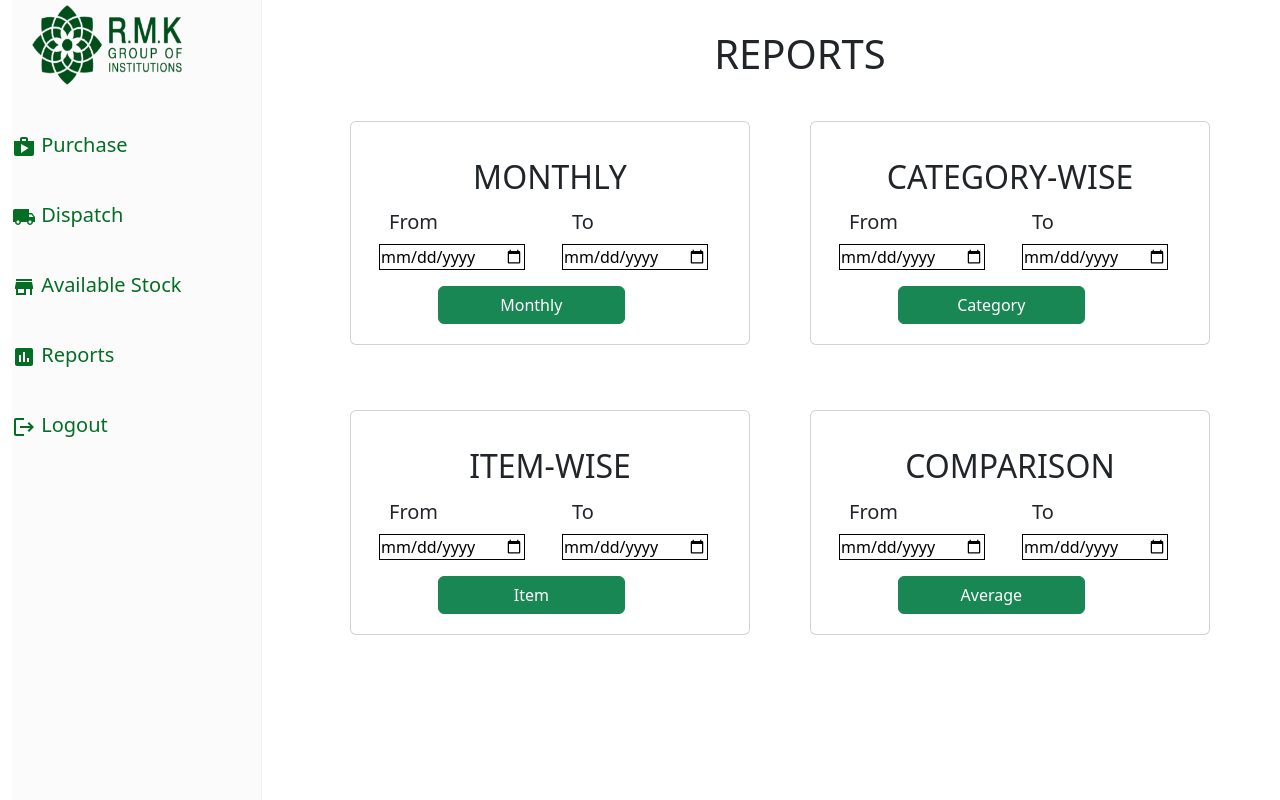
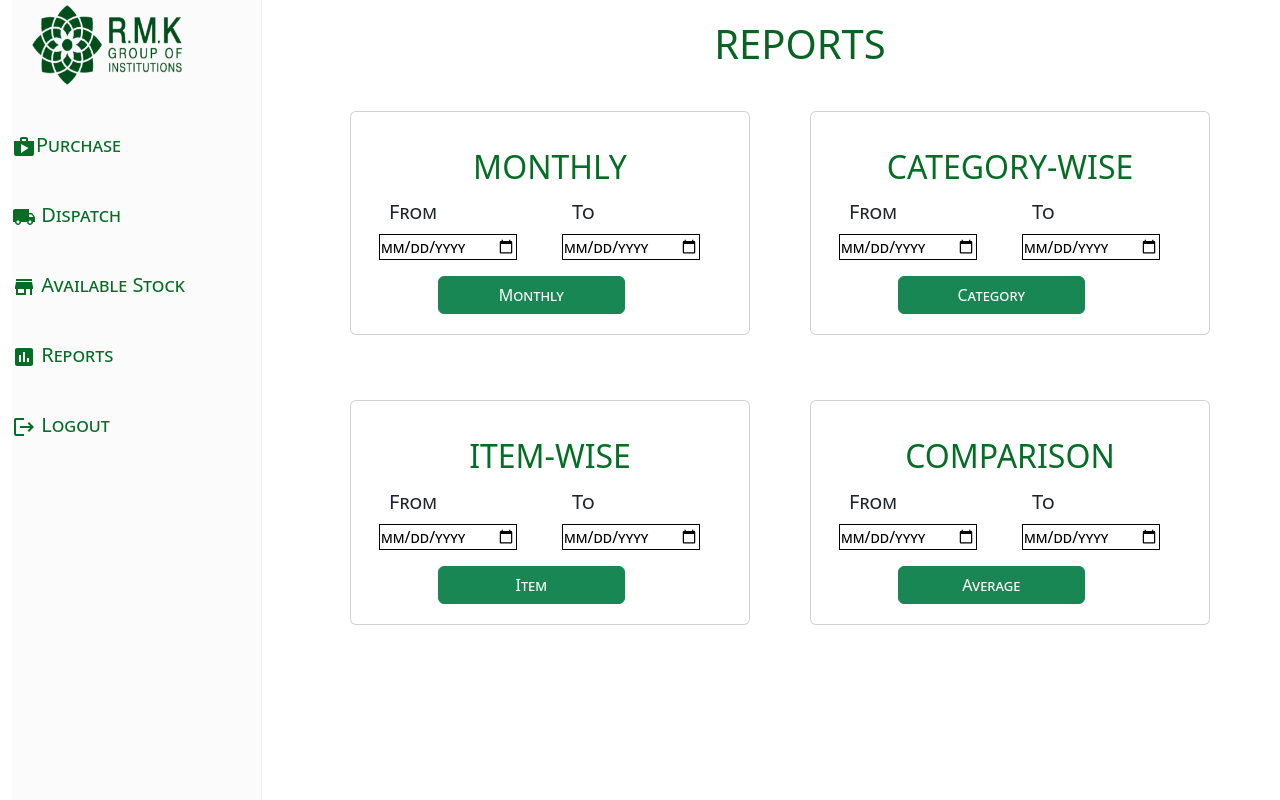
Before and after one commit to Senadhian2003/FoodManagementSystem, a React (Create React App) app in the folder frontend/: page /rep in a window 1280 px wide. Built offline with nearby package versions, Linux system fonts and the light colour scheme.

Commit message:
nishe commit

```diff
--- a/frontend/src/App.css
+++ b/frontend/src/App.css
@@ -20,6 +20,16 @@ th{
 }
 .stock{
   color: #056e25;
+}
+h1{
+  color: #096324;
+  margin-top: 20px !important;
+}
+h2{
+  color: #056e25 !important ;
+}
+label{
+  color: #056e25 !important;
 }
 thead{
   background-color: rgb(5, 136, 62) !important;
@@ -146,6 +156,7 @@ margin-left: 80px !important;
   font-size: 20px;
   font-weight: 500;
   text-decoration: none !important;
+  font-variant: small-caps;
 }
 .sub-n:hover{
   color: #056e25 !important;
@@ -200,3 +211,7 @@ margin-left: 80px !important;
   width: 50%;
   margin-left: 20%;
 }
+
+*{
+  font-variant: small-caps;
+}
--- a/frontend/src/Components/Reoprt/CatogeryRp.jsx
+++ b/frontend/src/Components/Reoprt/CatogeryRp.jsx
@@ -24,7 +24,7 @@ export default function CatogeryRp() {
           }).then((response) => {
             sdata(response.data)
 
-            console.log(response.data)
+            console.log(response.data,"AVAIL")
         });
 
     },[])
--- a/frontend/src/Components/Reoprt/MonthlyRp.jsx
+++ b/frontend/src/Components/Reoprt/MonthlyRp.jsx
@@ -58,6 +58,8 @@ export default function MonthlyRp() {
   <thead>
     <tr>
       <th scope="col" rowspan="2">Item Name</th>
+      <th scope="col" rowspan="2">Opening Stock</th>
+      <th scope="col" colspan="2">Purchase</th>
       <th scope="col" colSpan="2">RMK</th>
       <th scope="col" colSpan="2">RMD</th>
       <th scope="col" colSpan="2">RMKCET</th>
@@ -73,6 +75,8 @@ export default function MonthlyRp() {
       <th scope="col">Amount</th>
       <th scope="col">Qty</th>
       <th scope="col">Amount</th>
+      <th scope="col">Qty</th>
+      <th scope="col">Amount</th>
 
     </tr>
   </thead>
@@ -80,6 +84,9 @@ export default function MonthlyRp() {
   {data.filter(e=>e.ITEMNAME.includes(query.toLocaleUpperCase())).map((e)=>{return(
                 <tr>
                   <td>{e.ITEMNAME}</td>
+                  <td>{e.closingStock}</td>
+                  <td>{e.purchaseQuantity}</td>
+                  <td>{e.purchasedamount}</td>
                   <td>{e.RMK}</td>
                   <td>{((e.purchasedamount/e.purchaseQuantity)*e.RMK).toFixed(2)}</td>
                   <td>{e.RMD}</td>
--- a/frontend/src/Components/Reoprt/report.css
+++ b/frontend/src/Components/Reoprt/report.css
@@ -14,15 +14,19 @@
     margin-top: 70px;
 }
 .btn-p{
-    margin-left: 100px !important;
-    margin-top: 10px;
+    float: right;
+    margin-right: 30px;
+    margin-top: 40px;
     margin-bottom: -80px;
 }
 .inpt-catg{
     margin-left: 10px !important;
 }
 .btn-b{
-    margin-top: 20px;
+    float: left;
+    margin-right: 30px;
+    margin-top: 40px;
+    margin-bottom: -80px;
 }
 .tab-it{
     margin-top: 50px;
--- a/frontend/src/Components/purchaseComponent/purchase.jsx
+++ b/frontend/src/Components/purchaseComponent/purchase.jsx
@@ -200,16 +200,16 @@ export default function Purchase() {
         </div>
         <div className="col-9">
           <div className="container">
-          <h1 className="h1-dis">FOOD MANAGMENT SYSTEM</h1>
+          <h1 className="h1-dis">FOOD MANAGEMENT SYSTEM</h1>
           <h2 className="h2-dis">PURCHASE</h2>
             <div className="row r-dis">
               <div className="col-3">
-              <label for="date" id="date-label"><b >Date:</b></label>
+              <label for="date" id="date-label"><b >date:</b></label>
           <input type="date" id="date" name="date" className="inpt-d"/>
               </div>
               <div className="col-3"></div>
               <div className="col-3">
-              <label for="number" id="row"><b>Enter number of rows :</b> </label>
+              <label for="number" id="row"><b>enter number of rows :</b> </label>
           <input type="number" id="num"  className="inpt-r"/>
           <button class="btn btn-primary btn-pur" id="add-btn" onClick={generateRows}>Add</button>
           {/* <button onClick={()=>{setmod(true)}}>Add Item</button> */}
--- a/frontend/src/Slidebar.js
+++ b/frontend/src/Slidebar.js
@@ -18,12 +18,12 @@ function Slidebar() {
   <Menu>
     <div className='row'> <MenuItem> <img src={rmk} className='logo'/> </MenuItem></div>
     <div className='cont'>
-    <div className='row'> <MenuItem className='sub-nav sub-n'> <ShopIcon className="linkt"/> <Link to='/purs' className='pur linkt'>Purchase</Link>  </MenuItem></div>
- <div className='row'><MenuItem className='sub-n'><LocalShippingIcon className="linkt"/><Link to='/dis' className="linkt"> Dispatch </Link> </MenuItem></div>
- <div className='row'><MenuItem className='sub-n'><StoreIcon className="linkt"/> <Link to='/stock' className="linkt">Available Stock</Link> </MenuItem></div>
- <div className='row'> <MenuItem className='sub-n'><AssessmentIcon className="linkt"/><Link to='/rep' className="linkt"> Reports</Link> </MenuItem></div>
+    <div className='row'> <Link to='/purs' className='pur linkt'> <MenuItem className='sub-nav sub-n'> <ShopIcon className="linkt"/>Purchase  </MenuItem></Link></div>
+ <div className='row'><Link to='/dis' className="linkt"><MenuItem className='sub-n'><LocalShippingIcon className="linkt"/> Dispatch  </MenuItem></Link></div>
+ <div className='row'><Link to='/stock' className="linkt"><MenuItem className='sub-n'><StoreIcon className="linkt"/> Available Stock </MenuItem></Link></div>
+ <div className='row'> <Link to='/rep' className="linkt"><MenuItem className='sub-n'><AssessmentIcon className="linkt"/> Reports </MenuItem></Link></div>
 
- <div className='row'><MenuItem className='sub-n'><LogoutIcon className="linkt"/><Link to='/' className="linkt">  Logout</Link> </MenuItem></div>
+ <div className='row'><Link to='/' className="linkt"> <MenuItem className='sub-n'><LogoutIcon className="linkt"/> Logout </MenuItem></Link></div>
     </div>
   </Menu>
 </Sidebar>
--- a/frontend/src/Stock.js
+++ b/frontend/src/Stock.js
@@ -14,8 +14,10 @@ function Stock() {
     useEffect(()=>{
         Axios.get("http://localhost:3002/stock").then((res)=>{
           setcurr(res.data);
+          console.log(res.data)
+
         })
-      })
+      },[])
       const sell = () => {
         curr.map((e)=>{console.log(e.quantity)})
       }
@@ -45,7 +47,7 @@ function Stock() {
                         </tr>
                     </thead>
                     <tbody>
-                        {curr.filter((e)=>e.item.includes(query)).map((e)=>{
+                        {curr.filter((e)=>(e.item + e.category).includes(query)).map((e)=>{
                             return(
                             <tr>
                                 <td>{e.item}</td>
```
Also changed, not shown: 2 other files (tests, documents, lock files or other folders).
